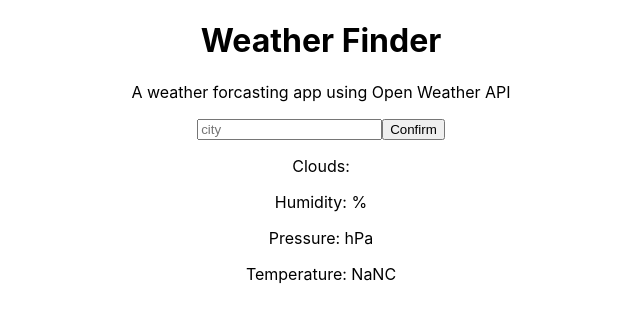
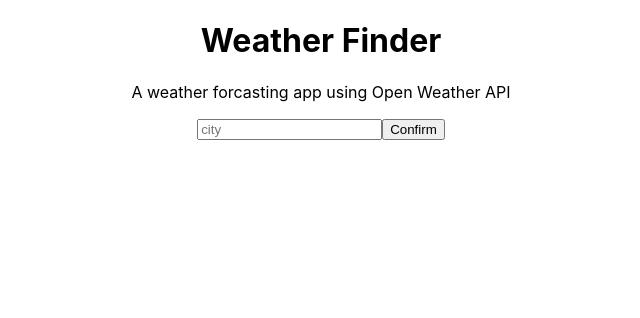
Before and after one commit to chittyliu/weather-app, a React (Create React App) app: page / in a window 1280 px wide. Shown: the top 318 px of the page, without its empty margins (319-959 px from the left). Built offline with nearby package versions, Linux system fonts and the light colour scheme.

Commit message:
removed initial title of each subjects in child component

```diff
--- a/src/App.js
+++ b/src/App.js
@@ -23,14 +23,14 @@
       `https://api.openweathermap.org/data/2.5/weather?q=${city}&appid=${API_KEY}`
     );
     const data = await apiCall.json();
-    console.log(data.message);
+    // console.log(data.message);
     if (data.weather) {
       this.setState({
         clouds: data.weather["0"].description,
         humidity: data.main.humidity,
         pressure: data.main.pressure,
         temperature: data.main.temp,
-        error: undefined,
+        error: "",
         error_code: undefined
       });
     } else {
@@ -55,7 +55,8 @@
           clouds: this.state.clouds,
           humidity: this.state.humidity.toString() + "%",
           pressure: this.state.pressure.toString() + " hPa",
-          temperature: (this.state.temperature - 273.15).toFixed(1) + "C"
+          temperature: (this.state.temperature - 273.15).toFixed(1) + "C",
+          error: this.state.error
         }
       ];
       console.log(locationWeather);
--- a/src/components/weather.jsx
+++ b/src/components/weather.jsx
@@ -4,10 +4,12 @@
   render() {
     return (
       <div>
-        <p>Clouds: {this.props.clouds}</p>
-        <p>Humidity: {this.props.humidity}%</p>
-        <p>Pressure: {this.props.pressure} hPa</p>
-        <p>Temperature: {(this.props.temperature - 273.15).toFixed(1)}C</p>
+        {this.props.clouds && <p>Clouds: {this.props.clouds}</p>}
+        {this.props.humidity && <p>Humidity: {this.props.humidity}%</p>}
+        {this.props.pressure && <p>Pressure: {this.props.pressure} hPa</p>}
+        {this.props.temperature && (
+          <p>Temperature: {(this.props.temperature - 273.15).toFixed(1)}C</p>
+        )}
       </div>
     );
   }
```
